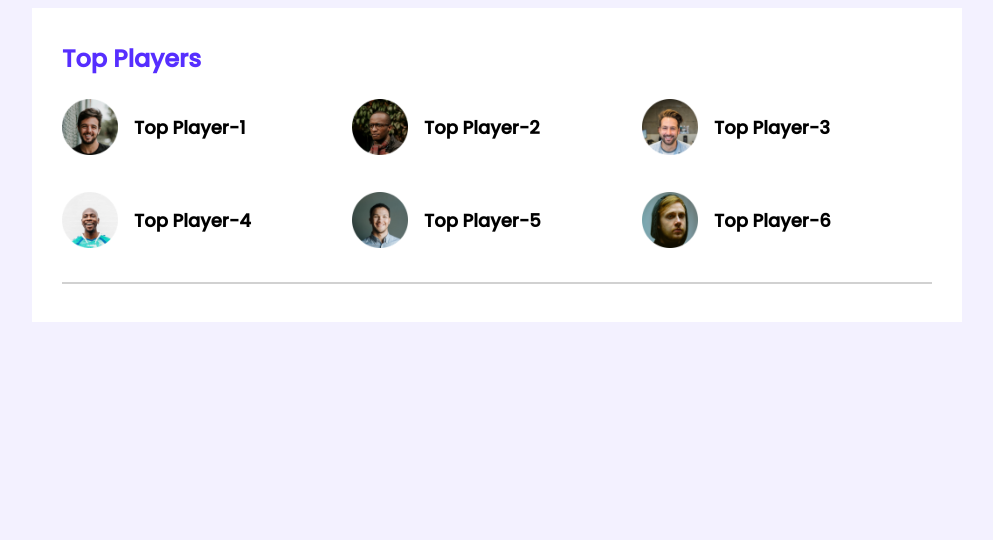
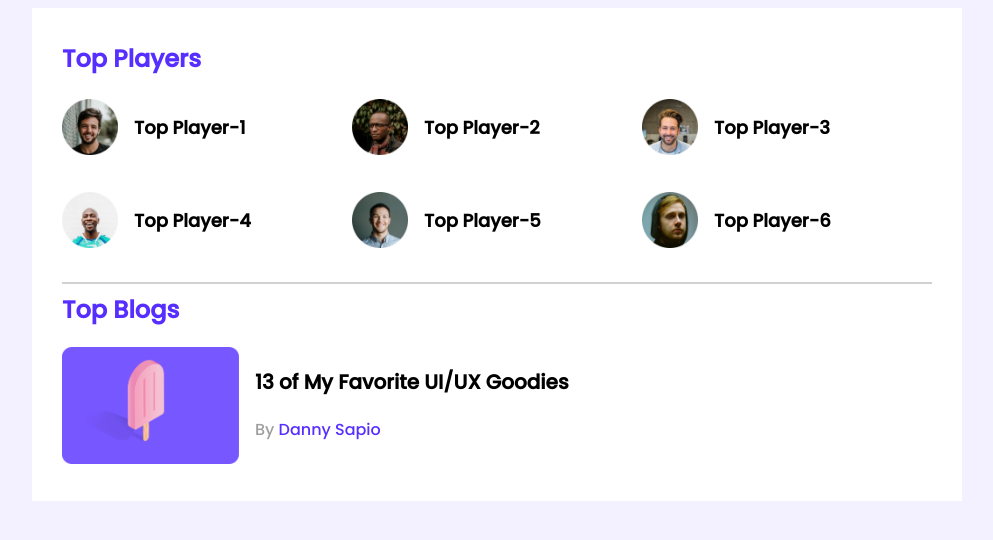
Before and after one commit to bishnuphitron/leader-board-css311, a plain HTML site: page index.html in a window 1280 px wide. Shown: the whole page, without its empty margins (143-1136 px from the left). Drawn offline with Linux system fonts and the light colour scheme.

Commit message:
Create one blog using flex layout and style adjustment

```diff
--- a/index.html
+++ b/index.html
@@ -1,5 +1,6 @@
 <!DOCTYPE html>
 <html lang="en">
+
 <head>
     <meta charset="UTF-8">
     <meta http-equiv="X-UA-Compatible" content="IE=edge">
@@ -8,6 +9,7 @@
     <!-- stylesheet -->
     <link rel="stylesheet" href="styles/style.css">
 </head>
+
 <body>
     <!-- header start -->
     <header></header>
@@ -45,8 +47,22 @@
                 </div>
             </div>
             <hr>
-
+            <div class="top-blogs">
+                <h2 class="section-title">Top Blogs</h2>
+                <div class="blogs">
+                    <article class="blog">
+                        <div class="thumbnail">
+                            <img src="images/blogs/blog-1.png" alt="">
+                        </div>
+                        <div class="blog-info">
+                            <h3 class="blog-title">13 of My Favorite UI/UX Goodies</h3>
+                            <p class="blog-author">By <a href="#" target="_blank">Danny Sapio</a></p>
+                        </div>
+                    </article>
+                </div>
+            </div>
         </section>
     </main>
 </body>
+
 </html>
--- a/styles/style.css
+++ b/styles/style.css
@@ -1,7 +1,9 @@
 /* fonts */
 @import url('https://fonts.googleapis.com/css2?family=Poppins:wght@500&display=swap');
 
-/* common styles or utilities */
+/* --------------------------
+common styles or utilities
+-----------------------------*/
 body {
     font-family: 'Poppins', sans-serif;
     background-color: #F3F1FF;
@@ -22,7 +24,9 @@ hr {
     border: 1px solid #D1D1D1;
 }
 
-/* top players style  */
+/* ----------------------
+top players style
+----------------------- */
 .top-players {
     margin-bottom: 30px;
 }
@@ -49,7 +53,33 @@ hr {
     width: 56px;
     height: 56px;
 }
+
 .player-name {
     margin-left: 16px;
     font-size: 18px;
 }
+
+/* ----------------
+top blog styles
+-------------------- */
+.blog{
+    display: flex;
+}
+.blog img{
+    width: 177px;
+    height: 117px;
+}
+.blog-info{
+    margin-left: 16px;
+}
+.blog-title{
+    font-size: 20px;
+}
+.blog-author{
+    color: #9F9F9F;
+    font-size: 16px;
+}
+.blog-author a{
+    text-decoration: none;
+    color: #562EFF;
+}
```
Lines whose indentation alone changed are shown as unchanged.
